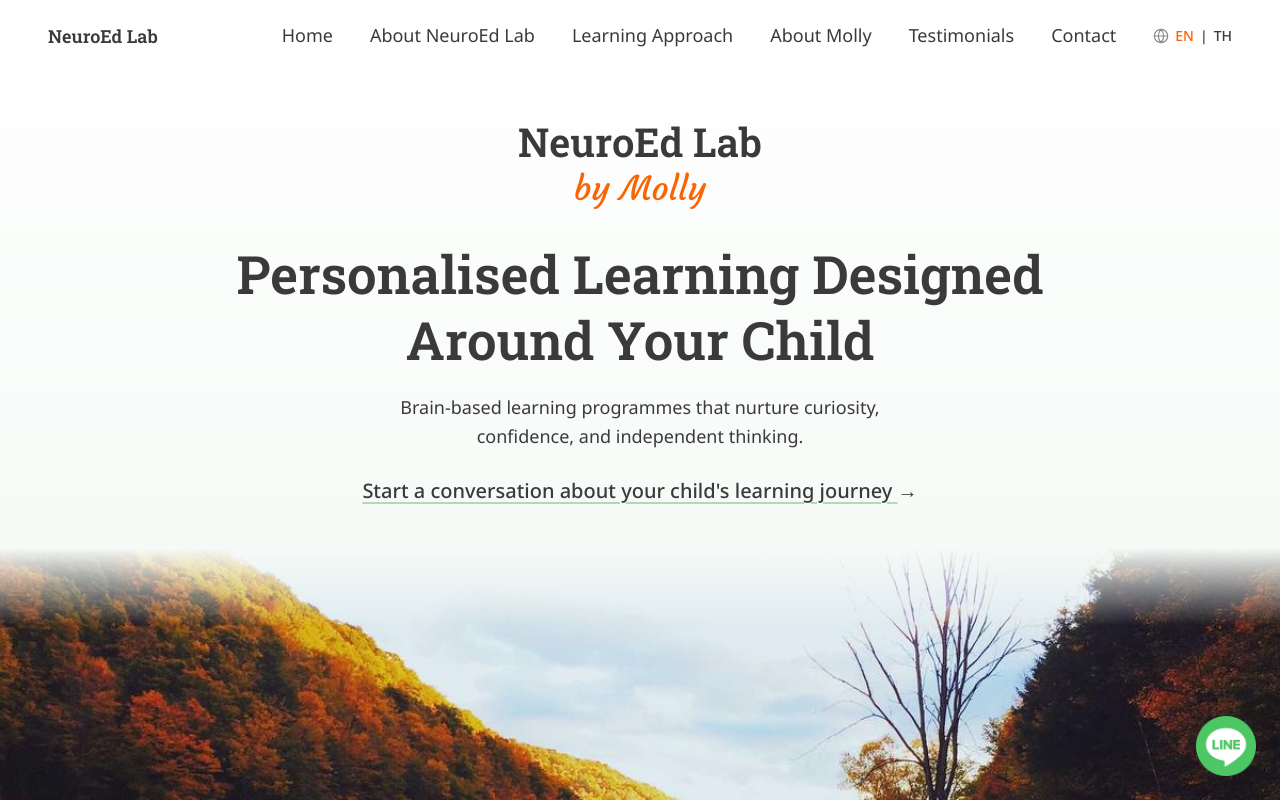
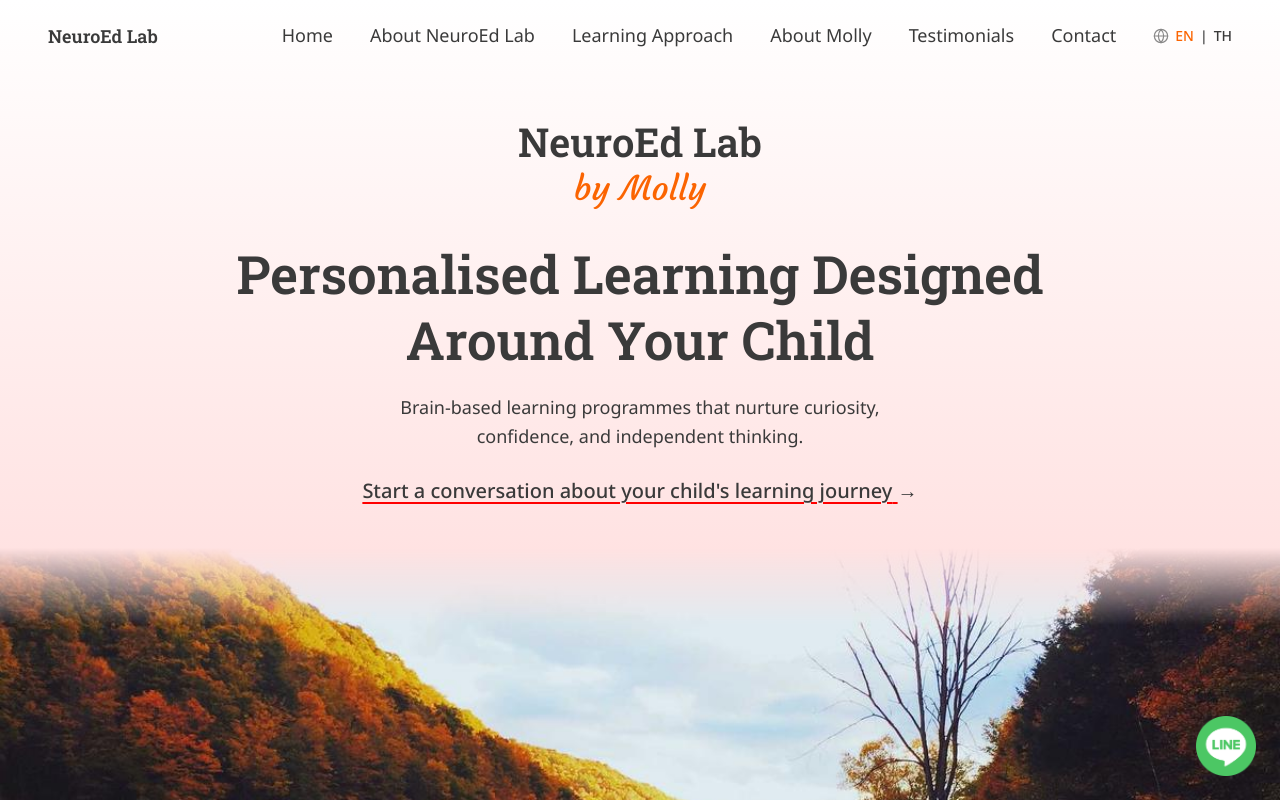
Before and after one commit to mollilyn/neuroedlab-website, a Next.js app: page / in a window 1280 px wide. Shown: the top 800 px of the page. Built offline with nearby package versions, Linux system fonts and the light colour scheme; no server answers.

Commit message:
Test! Change primaryColor to red in styles > Variables.json

```diff
--- a/styles/variables.css
+++ b/styles/variables.css
@@ -1,5 +1,5 @@
 :root {
-  --color-primary: #B1D8B9;
+  --color-primary: #FF0000;
   --color-primary-rgb: 177, 216, 185;
   --color-primary-subtle: color-mix(in srgb, var(--color-primary) 20%, var(--color-background));
   --color-accent: #FB6401;
```
